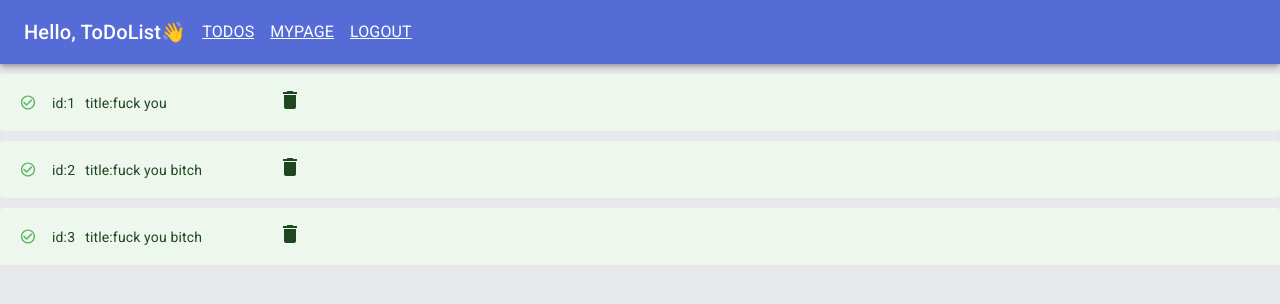
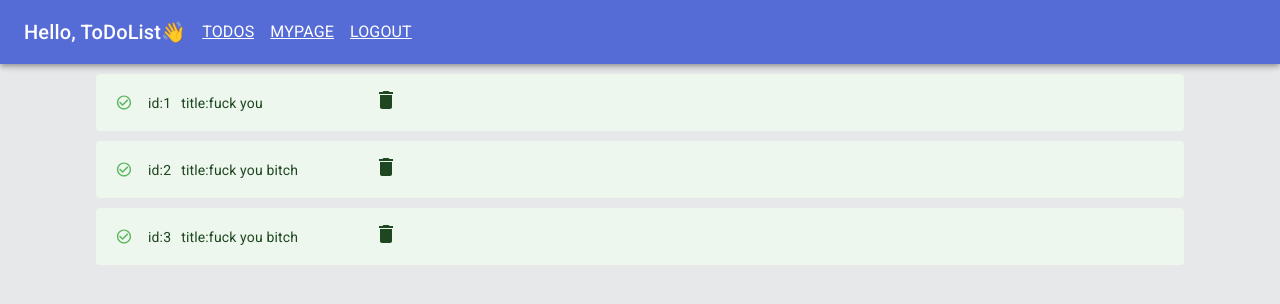
Before and after one commit to yuyaamano23/next_todo_api, a Next.js app: page / in a window 1280 px wide. Shown: the top 304 px of the page. Built offline with nearby package versions, Linux system fonts and the light colour scheme.

Commit message:
todoitemを中央に

```diff
--- a/src/components/UIkit/Tabs.tsx
+++ b/src/components/UIkit/Tabs.tsx
@@ -6,8 +6,6 @@ import Tabs from '@material-ui/core/Tabs'
 import Tab from '@material-ui/core/Tab'
 import FormatListBulletedIcon from '@material-ui/icons/FormatListBulleted'
 import SearchIcon from '@material-ui/icons/Search'
-
-import styles from 'styles/components/UIkit/Tabs.module.scss'
 
 function a11yProps(index: any) {
   return {
--- a/src/styles/components/TodoItem.module.scss
+++ b/src/styles/components/TodoItem.module.scss
@@ -1,6 +1,8 @@
 .todoItemWrapper {
+  transition: all 0.2s ease-in-out;
+  width: 85%;
+  margin: 0 auto;
   margin-top: 10px;
-  transition: all 0.2s ease-in-out;
 }
 
 .todoItemWrapper:hover {
--- a/src/styles/components/UIkit/Tabs.module.scss
+++ /dev/null
@@ -1,5 +0,0 @@
-.TodosBodyWrapper {
-  background-color: rgb(230, 232, 233);
-  padding: 0px;
-  margin: 0px;
-}
```
